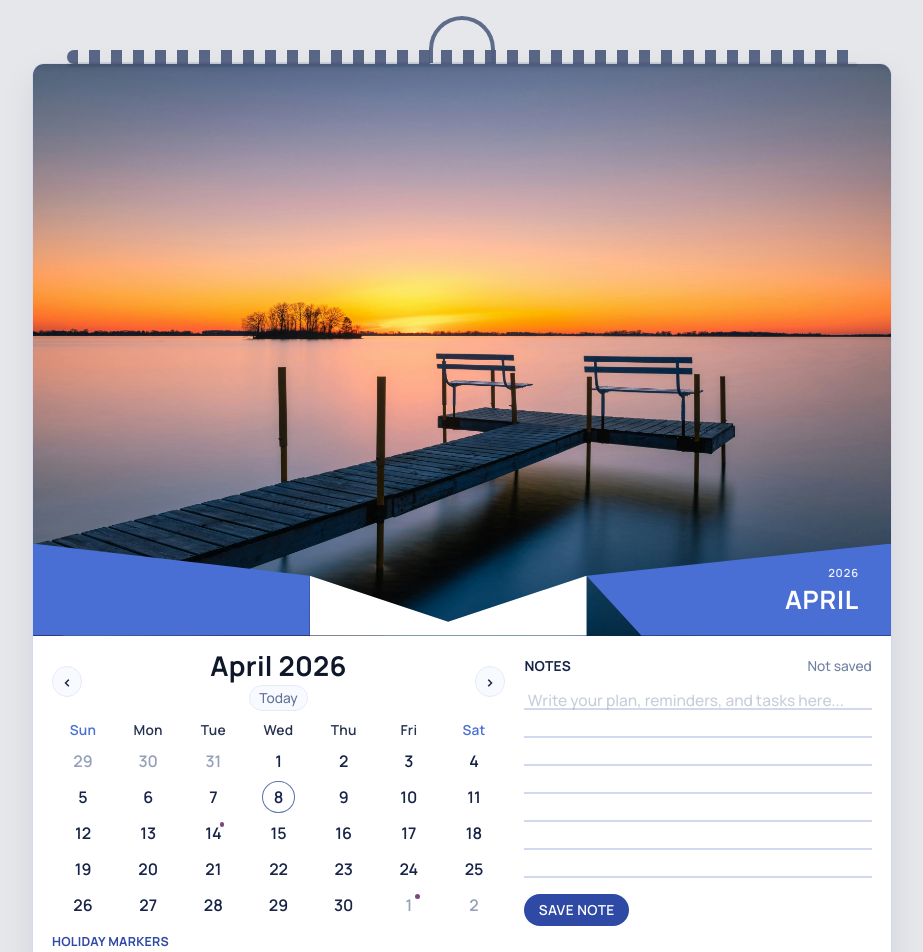
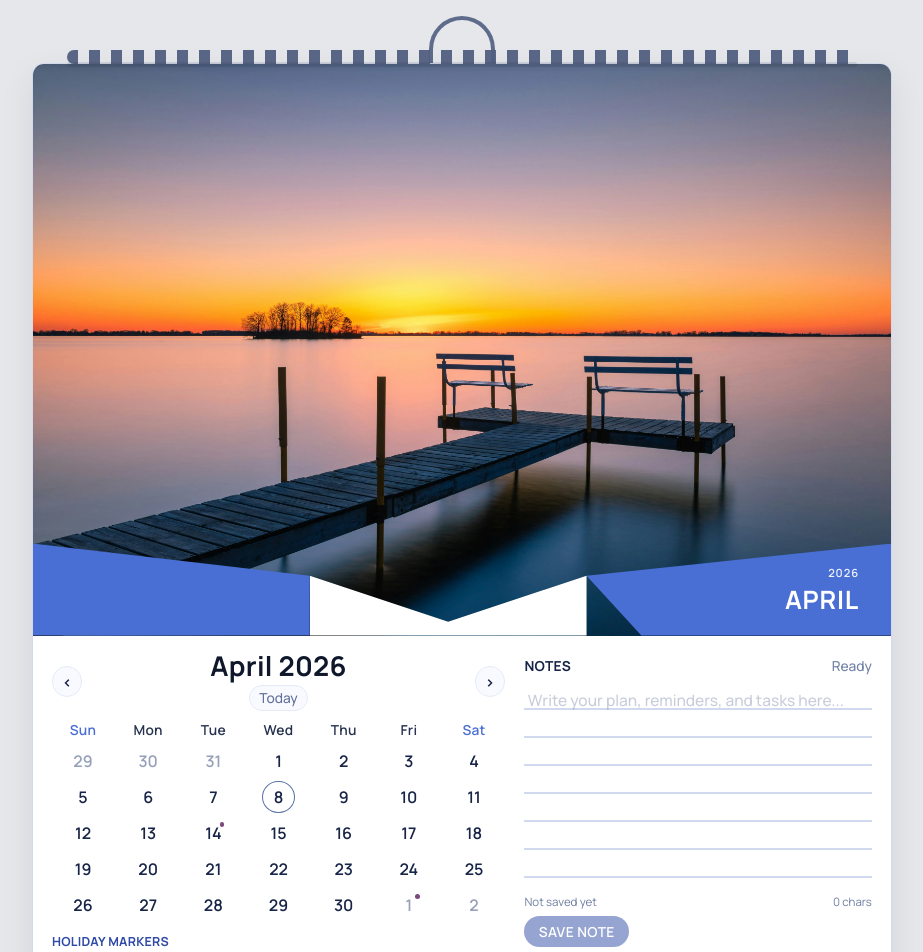
Before and after one commit to praveen24sriv/Calendar_UI, a React (Vite) app: page / in a window 1280 px wide. Shown: the top 952 px of the page, without its empty margins (178-1101 px from the left). Built offline with nearby package versions, Linux system fonts and the light colour scheme.

Commit message:
polish existing features

```diff
--- a/src/components/Calendar/DayCell.module.css
+++ b/src/components/Calendar/DayCell.module.css
@@ -14,6 +14,11 @@
 
 .day:hover {
   background: var(--month-accent-ghost, #f3f7fb);
+  transform: translateY(-1px);
+}
+
+.day:active {
+  transform: scale(0.96);
 }
 
 .day:focus-visible {
--- a/src/components/Calendar/MonthHeader.jsx
+++ b/src/components/Calendar/MonthHeader.jsx
@@ -3,16 +3,31 @@ import styles from './MonthHeader.module.css'
 function MonthHeader({ monthLabel, onPrevious, onNext, onToday }) {
   return (
     <header className={styles.header}>
-      <button type="button" className={`${styles.navButton} calendar-ui-chrome`} onClick={onPrevious}>
+      <button
+        type="button"
+        className={`${styles.navButton} calendar-ui-chrome`}
+        onClick={onPrevious}
+        aria-label="Go to previous month"
+      >
         ‹
       </button>
       <div className={styles.titleWrap}>
         <h2 className={styles.title}>{monthLabel}</h2>
-        <button type="button" className={`${styles.todayButton} calendar-ui-chrome`} onClick={onToday}>
+        <button
+          type="button"
+          className={`${styles.todayButton} calendar-ui-chrome`}
+          onClick={onToday}
+          aria-label="Jump to current month"
+        >
           Today
         </button>
       </div>
-      <button type="button" className={`${styles.navButton} calendar-ui-chrome`} onClick={onNext}>
+      <button
+        type="button"
+        className={`${styles.navButton} calendar-ui-chrome`}
+        onClick={onNext}
+        aria-label="Go to next month"
+      >
         ›
       </button>
     </header>
--- a/src/components/Hero/HeroImage.jsx
+++ b/src/components/Hero/HeroImage.jsx
@@ -64,6 +64,38 @@ function HeroImage({ month }) {
     }
   }, [heroImageSrc, isImageError, monthIndex])
 
+  useEffect(() => {
+    const adjacentMonthIndexes = [
+      (monthIndex + 11) % 12,
+      (monthIndex + 1) % 12,
+    ]
+
+    adjacentMonthIndexes.forEach((index) => {
+      if (resolvedImageByMonth[index] || failedMonths.has(index)) return
+
+      HERO_IMAGE_LOADERS_BY_MONTH[index]()
+        .then((resolvedSrc) => {
+          setResolvedImageByMonth((previous) => {
+            if (previous[index]) return previous
+
+            return {
+              ...previous,
+              [index]: resolvedSrc,
+            }
+          })
+        })
+        .catch(() => {
+          setFailedMonths((previous) => {
+            if (previous.has(index)) return previous
+
+            const next = new Set(previous)
+            next.add(index)
+            return next
+          })
+        })
+    })
+  }, [failedMonths, monthIndex, resolvedImageByMonth])
+
   function markImageAsFailed() {
     setFailedMonths((previous) => {
       if (previous.has(monthIndex)) return previous
@@ -75,12 +107,12 @@ function HeroImage({ month }) {
   }
 
   return (
-  <article className={`${styles.hero} calendar-hero calendar-ui-chrome`}>
+    <article className={`${styles.hero} calendar-hero calendar-ui-chrome`}>
       {!isImageError && heroImageSrc ? (
         <img
           key={`${monthToken}-${heroImageSrc}`}
           src={heroImageSrc}
-          alt="Wall calendar"
+          alt={`${monthName} ${year} wall calendar image`}
           className={`${styles.image} calendar-flip`}
           loading="eager"
           fetchPriority="high"
--- a/src/components/Notes/NotesSection.jsx
+++ b/src/components/Notes/NotesSection.jsx
@@ -2,14 +2,41 @@ import { useNotes } from '../../hooks/useNotes'
 import styles from './NotesSection.module.css'
 
 function NotesSection({ notesKey }) {
-  const { note, setNote, saveNote, status } = useNotes(notesKey)
+  const {
+    note,
+    setNote,
+    saveNote,
+    status,
+    hasUnsavedChanges,
+    lastSavedAt,
+  } = useNotes(notesKey)
+
+  const statusLabel = {
+    idle: 'Ready',
+    typing: 'Typing…',
+    saving: 'Saving…',
+    saved: 'Saved',
+    autosaved: 'Autosaved',
+    error: 'Save failed',
+  }[status] ?? 'Ready'
+
+  const lastSavedLabel = lastSavedAt
+    ? lastSavedAt.toLocaleTimeString([], { hour: '2-digit', minute: '2-digit' })
+    : null
+
+  function handleTextareaKeyDown(event) {
+    if ((event.metaKey || event.ctrlKey) && event.key.toLowerCase() === 's') {
+      event.preventDefault()
+      saveNote()
+    }
+  }
 
   return (
     <section className={styles.wrapper}>
       <div className={styles.headerRow}>
         <h3 className={styles.title}>Notes</h3>
-        <span className={`${styles.status} calendar-ui-chrome`}>
-          {status === 'saved' ? 'Saved' : 'Not saved'}
+        <span className={`${styles.status} calendar-ui-chrome`} aria-live="polite">
+          {statusLabel}
         </span>
       </div>
 
@@ -17,11 +44,25 @@ function NotesSection({ notesKey }) {
         className={styles.textarea}
         value={note}
         onChange={(event) => setNote(event.target.value)}
+        onKeyDown={handleTextareaKeyDown}
         placeholder="Write your plan, reminders, and tasks here..."
+        aria-label="Monthly notes"
         rows={5}
       />
 
-      <button type="button" className={`${styles.saveButton} calendar-ui-chrome`} onClick={saveNote}>
+      <div className={styles.metaRow}>
+        <p className={styles.metaText}>
+          {lastSavedLabel ? `Last save: ${lastSavedLabel}` : 'Not saved yet'}
+        </p>
+        <p className={styles.metaText}>{note.length} chars</p>
+      </div>
+
+      <button
+        type="button"
+        className={`${styles.saveButton} calendar-ui-chrome`}
+        onClick={saveNote}
+        disabled={!hasUnsavedChanges || status === 'saving'}
+      >
         Save note
       </button>
     </section>
--- a/src/components/Notes/NotesSection.module.css
+++ b/src/components/Notes/NotesSection.module.css
@@ -46,6 +46,7 @@
   line-height: 28px;
   font-family: var(--font-sans);
   font-weight: 500;
+  transition: box-shadow 0.2s ease, background-color 0.2s ease;
 }
 
 .textarea::placeholder {
@@ -54,6 +55,21 @@
 
 .textarea:focus {
   outline: none;
+  box-shadow: inset 0 0 0 1px color-mix(in srgb, var(--month-accent) 35%, transparent 65%);
+  background-color: color-mix(in srgb, var(--month-accent-soft) 18%, #ffffff 82%);
+}
+
+.metaRow {
+  display: flex;
+  align-items: center;
+  justify-content: space-between;
+  gap: 0.5rem;
+}
+
+.metaText {
+  margin: 0;
+  font-size: 0.72rem;
+  color: color-mix(in srgb, var(--month-muted) 72%, #94a3b8 28%);
 }
 
 .saveButton {
@@ -68,8 +84,18 @@
   font-weight: 600;
   letter-spacing: 0.03em;
   text-transform: uppercase;
+  transition: background-color 0.2s ease, transform 0.16s ease, opacity 0.2s ease;
 }
 
 .saveButton:hover {
   background: var(--month-accent);
 }
+
+.saveButton:active {
+  transform: translateY(1px);
+}
+
+.saveButton:disabled {
+  cursor: not-allowed;
+  opacity: 0.5;
+}
--- a/src/hooks/useNotes.js
+++ b/src/hooks/useNotes.js
@@ -1,4 +1,4 @@
-import { useState } from 'react'
+import { useCallback, useEffect, useState } from 'react'
 
 const NOTES_STORAGE_KEY = 'calendar-ui-notes-v1'
 
@@ -16,24 +16,60 @@ export function useNotes(noteKey) {
     const notesMap = readNotesMap()
     return notesMap[noteKey] ?? ''
   })
+  const [savedNote, setSavedNote] = useState(() => {
+    const notesMap = readNotesMap()
+    return notesMap[noteKey] ?? ''
+  })
   const [status, setStatus] = useState('idle')
+  const [lastSavedAt, setLastSavedAt] = useState(null)
+
+  const hasUnsavedChanges = note !== savedNote
+
+  const persistNote = useCallback((nextNote, nextStatus) => {
+    try {
+      const notesMap = readNotesMap()
+      notesMap[noteKey] = nextNote
+      localStorage.setItem(NOTES_STORAGE_KEY, JSON.stringify(notesMap))
+      setSavedNote(nextNote)
+      setStatus(nextStatus)
+      setLastSavedAt(new Date())
+      return true
+    } catch {
+      setStatus('error')
+      return false
+    }
+  }, [noteKey])
 
   function updateNote(value) {
     setNote(value)
-    setStatus('idle')
+    setStatus(value === savedNote ? 'saved' : 'typing')
   }
 
   function saveNote() {
-    const notesMap = readNotesMap()
-    notesMap[noteKey] = note
-    localStorage.setItem(NOTES_STORAGE_KEY, JSON.stringify(notesMap))
-    setStatus('saved')
+    if (!hasUnsavedChanges) return
+
+    setStatus('saving')
+    persistNote(note, 'saved')
   }
+
+  useEffect(() => {
+    if (!hasUnsavedChanges) return
+
+    const autosaveTimeout = window.setTimeout(() => {
+      persistNote(note, 'autosaved')
+    }, 900)
+
+    return () => {
+      window.clearTimeout(autosaveTimeout)
+    }
+  }, [hasUnsavedChanges, note, persistNote])
 
   return {
     note,
     setNote: updateNote,
     saveNote,
     status,
+    hasUnsavedChanges,
+    lastSavedAt,
   }
 }
```
